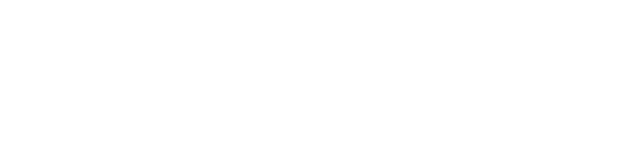
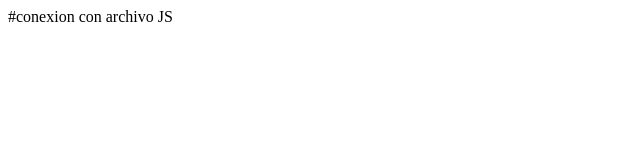
Before and after one commit to samantha-castro-rajbe05/Microproyecto-SamanthaCastro-GabrielVizcarrondo-SistemasDeInformacion, a plain HTML site: page index.html in a window 1280 px wide. Shown: the whole page, without its empty margins (0-640 px from the left). Drawn offline with Linux system fonts and the light colour scheme.

Commit message:
Creando repo bien

```diff
--- a/index.html
+++ b/index.html
@@ -10,6 +10,6 @@
 <body>
 
 
-    <script src="JavaScript.js"></script>
+    <script src="JavaScript.js"></script> #conexion con archivo JS
 </body>
 </html>
```
